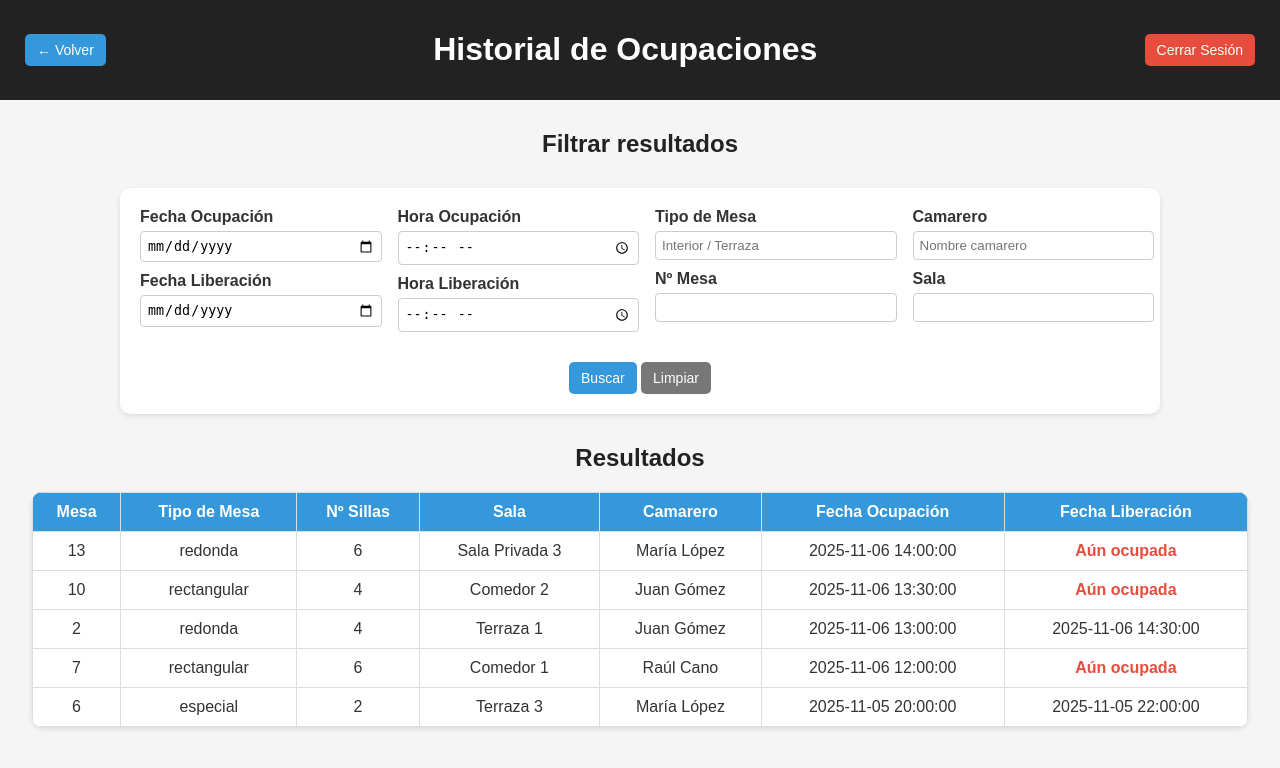
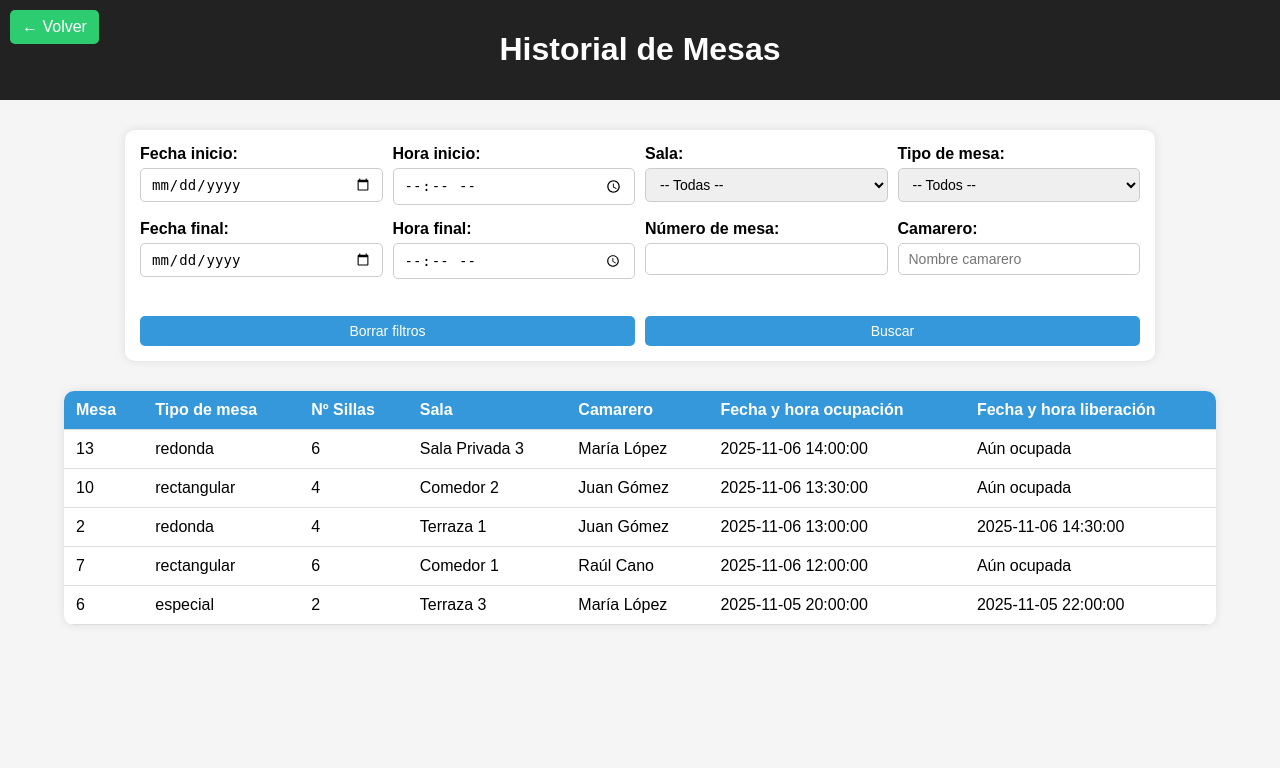
Before and after one commit to GerardDAW2526/DAW2_PRJ1_G3_COMEYCALLA, a PHP site: page /view/historial.php in a window 1280 px wide. Shown: the top 768 px of the page. Run offline with PHP 8.4, Linux system fonts and the light colour scheme; a user stored in the database is signed in; data comes from the database, SQL or seed files in the repository.

Commit message:
filtros funcionales en el historial

```diff
--- a/css/style.css
+++ b/css/style.css
@@ -1,98 +1,135 @@
-/* =====================
-   ESTRUCTURA GENERAL
-   ===================== */
+/* =========================
+   General
+   ========================= */
 body {
     font-family: Arial, sans-serif;
+    background-color: #f5f5f5;
     margin: 0;
     padding: 0;
-    background: #f5f5f5;
-    color: #333;
 }
 
-h1, h2 {
+header, footer {
+    background-color: #222;
+    color: white;
     text-align: center;
+    padding: 10px 0;
 }
 
-.main-title {
-    text-align: center;
-    margin-top: 30px;
-    color: #222;
-}
-
-/* =====================
-   HEADER GENERAL
-   ===================== */
+/* =========================
+   Header con botones y título centrado
+   ========================= */
 .header-flex {
     display: flex;
     justify-content: space-between;
     align-items: center;
-    background-color: #222;
-    color: white;
     padding: 10px 20px;
+    position: relative;
 }
 
-.header-left form,
-.header-right form {
-    display: inline-block;
-    margin-left: 5px;
-    margin-right: 5px;
+/* Botón volver a la izquierda */
+.header-left {
+    display: flex;
+    justify-content: flex-start;
+    flex: 1;
 }
 
-/* =====================
-   BOTONES
-   ===================== */
-.btn-volver,
-.btn-buscar,
-.btn-cerrar-sesion,
-.btn-primario,
-.btn-secundario {
+/* Botones y nombre usuario a la derecha */
+.header-right {
+    display: flex;
+    align-items: center;
+    gap: 10px;
+}
+
+/* Título centrado */
+.header-flex h1 {
+    position: absolute;
+    left: 50%;
+    transform: translateX(-50%);
+    margin: 0;
+    font-size: 24px;
+}
+
+/* =========================
+   Botón volver
+   ========================= */
+.btn-volver {
+    display: inline-block;
+    margin: 0;
+    padding: 8px 12px;
+    background-color: #2ecc71;
+    color: white;
+    text-decoration: none;
+    border-radius: 5px;
+    cursor: pointer;
+}
+
+.btn-volver:hover {
+    background-color: #27ae60;
+}
+
+/* =========================
+   Botón buscar (lupa)
+   ========================= */
+.btn-buscar {
+    display: inline-block;
+    padding: 8px 12px;
     background-color: #3498db;
     color: white;
     border: none;
-    padding: 8px 12px;
     border-radius: 5px;
     cursor: pointer;
-    font-size: 14px;
-    transition: 0.3s;
-    text-decoration: none;
+    font-size: 16px;
 }
 
-.btn-cerrar-sesion {
-    background-color: #e74c3c;
+.btn-buscar:hover {
+    background-color: #2980b9;
 }
 
-.btn-secundario {
-    background-color: #777;
+/* =========================
+   Botón cerrar sesión
+   ========================= */
+.btn-cerrar-sesion {
+    display: inline-block;
+    padding: 8px 12px;
+    background-color: #e74c3c;
+    color: white;
+    border: none;
+    border-radius: 5px;
+    cursor: pointer;
 }
 
-.btn-volver:hover,
-.btn-buscar:hover,
-.btn-cerrar-sesion:hover,
-.btn-primario:hover,
-.btn-secundario:hover {
-    opacity: 0.8;
+.btn-cerrar-sesion:hover {
+    background-color: #c0392b;
 }
 
-/* =====================
-   CONTENEDOR DE MESAS
-   ===================== */
+/* =========================
+   Nombre del usuario logueado
+   ========================= */
+.user-name {
+    font-weight: bold;
+    color: #fff;
+}
+
+/* =========================
+   Mesas (panel/sala)
+   ========================= */
 .mesas-container {
     display: flex;
     flex-wrap: wrap;
     justify-content: center;
-    gap: 15px;
     margin: 40px auto;
-    max-width: 900px;
+    gap: 20px;
+    max-width: 800px;
 }
 
 .mesa-btn {
-    width: 150px;
-    height: 100px;
-    font-size: 15px;
+    width: 140px;
+    height: 120px;
     border: none;
-    border-radius: 10px;
+    border-radius: 12px;
     cursor: pointer;
     color: white;
+    font-size: 16px;
     transition: 0.3s;
 }
 
@@ -105,64 +142,72 @@ h1, h2 {
 }
 
 .mesa-btn:hover {
-    opacity: 0.9;
+    opacity: 0.8;
 }
 
-/* =====================
-   FORMULARIO DE FILTROS
-   ===================== */
-.filtros-form {
-    background-color: white;
-    padding: 20px;
-    border-radius: 10px;
+/* =========================
+   Formularios filtros historial
+   ========================= */
+.form-filtros {
+    display: grid;
+    grid-template-columns: repeat(4, 1fr);
+    gap: 15px 10px;
     margin: 30px auto;
     max-width: 1000px;
-    box-shadow: 0 2px 5px rgba(0,0,0,0.1);
+    padding: 15px;
+    background: #fff;
+    border-radius: 10px;
+    box-shadow: 0 0 10px rgba(0,0,0,0.1);
 }
 
-.filtros-grid {
-    display: grid;
-    grid-template-columns: repeat(4, 1fr);
-    gap: 15px 30px;
+.form-filtros label {
+    display: block;
+    font-weight: bold;
+    margin-bottom: 5px;
 }
 
-.filtro-col label {
-    display: block;
-    margin-bottom: 5px;
-    font-weight: bold;
+.form-filtros input,
+.form-filtros select,
+.form-filtros button {
+    width: 100%;
+    padding: 7px 10px;
+    border: 1px solid #ccc;
+    border-radius: 5px;
+    box-sizing: border-box;
+    font-size: 14px;
 }
 
-.filtro-col input {
-    width: 100%;
-    padding: 6px;
-    margin-bottom: 10px;
-    border: 1px solid #ccc;
-    border-radius: 4px;
+.form-filtros button {
+    background-color: #3498db;
+    color: white;
+    border: none;
+    cursor: pointer;
+    margin-top: 22px;
+    transition: 0.3s;
 }
 
-.filtros-botonera {
-    text-align: center;
-    margin-top: 20px;
+.form-filtros button:hover {
+    background-color: #2980b9;
 }
 
-/* =====================
-   TABLA HISTORIAL
-   ===================== */
+/* =========================
+   Tabla historial
+   ========================= */
 .tabla-historial {
-    width: 95%;
-    margin: 20px auto 50px;
+    width: 90%;
+    margin: 20px auto 40px auto;
     border-collapse: collapse;
-    background: white;
+    background: #fff;
     border-radius: 10px;
     overflow: hidden;
-    box-shadow: 0 2px 5px rgba(0,0,0,0.1);
+    box-shadow: 0 0 10px rgba(0,0,0,0.1);
 }
 
 .tabla-historial th,
 .tabla-historial td {
-    border: 1px solid #ddd;
-    padding: 10px;
-    text-align: center;
+    padding: 10px 12px;
+    text-align: left;
+    border-bottom: 1px solid #ddd;
 }
 
 .tabla-historial th {
@@ -170,65 +215,21 @@ h1, h2 {
     color: white;
 }
 
-.sin-resultados {
-    text-align: center;
-    color: #777;
-    font-style: italic;
-    padding: 20px;
+.tabla-historial tr:hover {
+    background-color: #f2f2f2;
 }
 
-/* Estado de ocupación */
-.ocupada {
-    color: #e74c3c;
-    font-weight: bold;
+/* =========================
+   Ajuste responsive
+   ========================= */
+@media screen and (max-width: 900px) {
+    .form-filtros {
+        grid-template-columns: repeat(2, 1fr);
+    }
 }
 
-/* =====================
-   LOGIN / REGISTRO
-   ===================== */
-.login-container,
-.register-container {
-    background: white;
-    max-width: 400px;
-    margin: 60px auto;
-    padding: 30px;
-    border-radius: 10px;
-    box-shadow: 0 2px 8px rgba(0,0,0,0.1);
+@media screen and (max-width: 600px) {
+    .form-filtros {
+        grid-template-columns: 1fr;
+    }
 }
-
-.login-container input,
-.register-container input {
-    width: 100%;
-    padding: 10px;
-    margin: 8px 0;
-    border: 1px solid #ccc;
-    border-radius: 5px;
-}
-
-.login-container button,
-.register-container button {
-    width: 100%;
-    padding: 10px;
-    background-color: #3498db;
-    color: white;
-    border: none;
-    border-radius: 5px;
-    font-size: 16px;
-    cursor: pointer;
-}
-
-.login-container button:hover,
-.register-container button:hover {
-    opacity: 0.9;
-}
-
-/* =====================
-   OTROS
-   ===================== */
-a {
-    color: #3498db;
-}
-
-a:hover {
-    text-decoration: underline;
-}
--- a/view/historial.php
+++ b/view/historial.php
@@ -1,52 +1,68 @@
 <?php
-require_once './../conexion/conexion.php';
 session_start();
-
-if(!isset($_SESSION['id_usuario'])){
+if (!isset($_SESSION['id_usuario'])) {
     header("Location: ../login.php");
     exit;
 }
 
-// Variables de filtros
+require_once './../conexion/conexion.php';
+
+// Obtener todas las salas para el select
+$stmt_salas = $conn->query("SELECT id_sala, nombre_sala FROM tbl_salas ORDER BY id_sala");
+$salas_disponibles = $stmt_salas->fetchAll(PDO::FETCH_ASSOC);
+
+// Inicializamos filtros
 $filtros = [];
-$where = [];
+$params = [];
 
-// Campos de filtro
-if (!empty($_GET['fecha_ocupacion'])) {
-    $where[] = "DATE(o.fecha_ocupacion) = :fecha_ocupacion";
-    $filtros[':fecha_ocupacion'] = $_GET['fecha_ocupacion'];
-}
-if (!empty($_GET['fecha_liberacion'])) {
-    $where[] = "DATE(o.fecha_liberacion) = :fecha_liberacion";
-    $filtros[':fecha_liberacion'] = $_GET['fecha_liberacion'];
-}
-if (!empty($_GET['hora_ocupacion'])) {
-    $where[] = "TIME(o.fecha_ocupacion) = :hora_ocupacion";
-    $filtros[':hora_ocupacion'] = $_GET['hora_ocupacion'];
-}
-if (!empty($_GET['hora_liberacion'])) {
-    $where[] = "TIME(o.fecha_liberacion) = :hora_liberacion";
-    $filtros[':hora_liberacion'] = $_GET['hora_liberacion'];
-}
-if (!empty($_GET['tipo_mesa'])) {
-    $where[] = "m.tipo_mesa = :tipo_mesa";
-    $filtros[':tipo_mesa'] = $_GET['tipo_mesa'];
-}
-if (!empty($_GET['num_mesa'])) {
-    $where[] = "m.id_mesa = :num_mesa";
-    $filtros[':num_mesa'] = $_GET['num_mesa'];
-}
-if (!empty($_GET['sala'])) {
-    $where[] = "s.id_sala = :sala";
-    $filtros[':sala'] = $_GET['sala'];
-}
-if (!empty($_GET['camarero'])) {
-    $where[] = "u.nombre_completo LIKE :camarero";
-    $filtros[':camarero'] = "%".$_GET['camarero']."%";
+// Filtrado si se envía formulario
+if ($_SERVER['REQUEST_METHOD'] === 'GET' && isset($_GET['buscar'])) {
+
+    // Fecha desde y hasta
+    if (!empty($_GET['fecha_desde']) && !empty($_GET['fecha_hasta'])) {
+        $filtros[] = "fecha_ocupacion BETWEEN :fecha_desde AND :fecha_hasta";
+        $params[':fecha_desde'] = $_GET['fecha_desde'] . " 00:00:00";
+        $params[':fecha_hasta'] = $_GET['fecha_hasta'] . " 23:59:59";
     }
 
-$sql = "
-SELECT
+    // Hora desde y hasta (solo si hay fecha seleccionada)
+    if (!empty($_GET['hora_desde']) && !empty($_GET['hora_hasta'])) {
+        if (empty($_GET['fecha_desde']) || empty($_GET['fecha_hasta'])) {
+            echo "<script>alert('Debes seleccionar un rango de fechas para filtrar por horas');</script>";
+        } else {
+            $filtros[] = "TIME(fecha_ocupacion) BETWEEN :hora_desde AND :hora_hasta";
+            $params[':hora_desde'] = $_GET['hora_desde'];
+            $params[':hora_hasta'] = $_GET['hora_hasta'];
+        }
+    }
+
+    // Camarero
+    if (!empty($_GET['camarero'])) {
+        $filtros[] = "u.nombre_completo LIKE :camarero";
+        $params[':camarero'] = "%" . $_GET['camarero'] . "%";
+    }
+
+    // Tipo de mesa
+    if (!empty($_GET['tipo_mesa'])) {
+        $filtros[] = "m.tipo_mesa = :tipo_mesa";
+        $params[':tipo_mesa'] = $_GET['tipo_mesa'];
+    }
+
+    // Número de mesa
+    if (!empty($_GET['num_mesa'])) {
+        $filtros[] = "m.id_mesa = :num_mesa";
+        $params[':num_mesa'] = $_GET['num_mesa'];
+    }
+
+    // Sala
+    if (!empty($_GET['sala'])) {
+        $filtros[] = "s.id_sala = :sala";
+        $params[':sala'] = $_GET['sala'];
+    }
+}
+
+// Construimos la consulta
+$sql = "SELECT
             m.id_mesa,
             m.tipo_mesa,
             m.num_sillas,
@@ -57,18 +73,17 @@ SELECT
         FROM tbl_ocupaciones o
         INNER JOIN tbl_mesas m ON o.id_mesa = m.id_mesa
         INNER JOIN tbl_salas s ON m.id_sala = s.id_sala
-INNER JOIN tbl_usuarios u ON o.id_usuario = u.id_usuario
-";
+        INNER JOIN tbl_usuarios u ON o.id_usuario = u.id_usuario";
 
-if ($where) {
-    $sql .= " WHERE " . implode(" AND ", $where);
+if (count($filtros) > 0) {
+    $sql .= " WHERE " . implode(" AND ", $filtros);
 }
 
 $sql .= " ORDER BY o.fecha_ocupacion DESC";
 
 $stmt = $conn->prepare($sql);
-$stmt->execute($filtros);
-$historial = $stmt->fetchAll(PDO::FETCH_ASSOC);
+$stmt->execute($params);
+$ocupaciones = $stmt->fetchAll(PDO::FETCH_ASSOC);
 ?>
 <!DOCTYPE html>
 <html lang="es">
@@ -78,99 +93,97 @@ $historial = $stmt->fetchAll(PDO::FETCH_ASSOC);
     <link rel="stylesheet" href="./../css/style.css">
 </head>
 <body>
+<header style="position: relative;">
+    <!-- Botón de volver arriba a la izquierda -->
+    <a href="panel.php" class="btn-volver" style="position:absolute; left:0; top:0; margin:10px;">&#8592; Volver</a>
 
-<header class="header-flex">
-    <div class="header-left">
-        <form action="panel.php" method="get">
-            <button type="submit" class="btn-volver">&#8592; Volver</button>
-        </form>
+    <h1 style="text-align:center;">Historial de Mesas</h1>
+</header>
+<main>
+    <form method="get" class="form-filtros">
+        <!-- Fila 1 -->
+        <div class="filtro-col">
+            <label>Fecha inicio:</label>
+            <input type="date" name="fecha_desde" value="<?= htmlspecialchars($_GET['fecha_desde'] ?? '') ?>">
+        </div>
+        <div class="filtro-col">
+            <label>Hora inicio:</label>
+            <input type="time" name="hora_desde" value="<?= htmlspecialchars($_GET['hora_desde'] ?? '') ?>">
+        </div>
+        <div class="filtro-col">
+            <label>Sala:</label>
+            <select name="sala">
+                <option value="">-- Todas --</option>
+                <?php foreach($salas_disponibles as $sala_option): ?>
+                    <option value="<?= $sala_option['id_sala'] ?>" <?= (isset($_GET['sala']) && $_GET['sala']==$sala_option['id_sala']) ? 'selected' : '' ?>>
+                        <?= htmlspecialchars($sala_option['nombre_sala']) ?>
+                    </option>
+                <?php endforeach; ?>
+            </select>
+        </div>
+        <div class="filtro-col">
+            <label>Tipo de mesa:</label>
+            <select name="tipo_mesa">
+                <option value="">-- Todos --</option>
+                <option value="cuadrada" <?= (isset($_GET['tipo_mesa']) && $_GET['tipo_mesa']=='cuadrada') ? 'selected':'' ?>>Cuadrada</option>
+                <option value="rectangular" <?= (isset($_GET['tipo_mesa']) && $_GET['tipo_mesa']=='rectangular') ? 'selected':'' ?>>Rectangular</option>
+                <option value="redonda" <?= (isset($_GET['tipo_mesa']) && $_GET['tipo_mesa']=='redonda') ? 'selected':'' ?>>Redonda</option>
+                <option value="especial" <?= (isset($_GET['tipo_mesa']) && $_GET['tipo_mesa']=='especial') ? 'selected':'' ?>>Especial</option>
+            </select>
         </div>
 
-    <h1>Historial de Ocupaciones</h1>
-
-    <div class="header-right">
-        <form action="../logout.php" method="post">
-            <button type="submit" class="btn-cerrar-sesion">Cerrar Sesión</button>
-        </form>
+        <!-- Fila 2 -->
+        <div class="filtro-col">
+            <label>Fecha final:</label>
+            <input type="date" name="fecha_hasta" value="<?= htmlspecialchars($_GET['fecha_hasta'] ?? '') ?>">
         </div>
-</header>
-
-<main>
-    <h2 class="main-title">Filtrar resultados</h2>
-
-    <form method="get" class="filtros-form">
-        <div class="filtros-grid">
-
-            <!-- Fechas -->
         <div class="filtro-col">
-                <label>Fecha Ocupación</label>
-                <input type="date" name="fecha_ocupacion" value="<?= htmlspecialchars($_GET['fecha_ocupacion'] ?? '') ?>">
-                <label>Fecha Liberación</label>
-                <input type="date" name="fecha_liberacion" value="<?= htmlspecialchars($_GET['fecha_liberacion'] ?? '') ?>">
+            <label>Hora final:</label>
+            <input type="time" name="hora_hasta" value="<?= htmlspecialchars($_GET['hora_hasta'] ?? '') ?>">
+        </div>
+        <div class="filtro-col">
+            <label>Número de mesa:</label>
+            <input type="number" name="num_mesa" min="1" value="<?= htmlspecialchars($_GET['num_mesa'] ?? '') ?>">
+        </div>
+        <div class="filtro-col">
+            <label>Camarero:</label>
+            <input type="text" name="camarero" placeholder="Nombre camarero" value="<?= htmlspecialchars($_GET['camarero'] ?? '') ?>">
         </div>
 
-            <!-- Horas -->
-            <div class="filtro-col">
-                <label>Hora Ocupación</label>
-                <input type="time" name="hora_ocupacion" value="<?= htmlspecialchars($_GET['hora_ocupacion'] ?? '') ?>">
-                <label>Hora Liberación</label>
-                <input type="time" name="hora_liberacion" value="<?= htmlspecialchars($_GET['hora_liberacion'] ?? '') ?>">
-            </div>
-
-            <!-- Mesas -->
-            <div class="filtro-col">
-                <label>Tipo de Mesa</label>
-                <input type="text" name="tipo_mesa" placeholder="Interior / Terraza" value="<?= htmlspecialchars($_GET['tipo_mesa'] ?? '') ?>">
-                <label>Nº Mesa</label>
-                <input type="number" name="num_mesa" min="1" value="<?= htmlspecialchars($_GET['num_mesa'] ?? '') ?>">
-            </div>
-
-            <!-- Camarero y Sala -->
-            <div class="filtro-col">
-                <label>Camarero</label>
-                <input type="text" name="camarero" placeholder="Nombre camarero" value="<?= htmlspecialchars($_GET['camarero'] ?? '') ?>">
-                <label>Sala</label>
-                <input type="number" name="sala" min="1" value="<?= htmlspecialchars($_GET['sala'] ?? '') ?>">
-            </div>
-        </div>
-
-        <div class="filtros-botonera">
-            <button type="submit" class="btn-primario">Buscar</button>
-            <a href="historial.php" class="btn-secundario">Limpiar</a>
+        <!-- Botones invertidos ocupando todo el ancho -->
+        <div class="filtro-botones" style="grid-column:1/-1; display:flex; gap:10px;">
+            <button type="submit" name="borrar" style="flex:1;">Borrar filtros</button>
+            <button type="submit" name="buscar" style="flex:1;">Buscar</button>
         </div>
     </form>
-
-    <h2 class="main-title">Resultados</h2>
 
     <table class="tabla-historial">
         <thead>
             <tr>
                 <th>Mesa</th>
-                <th>Tipo de Mesa</th>
+                <th>Tipo de mesa</th>
                 <th>Nº Sillas</th>
                 <th>Sala</th>
                 <th>Camarero</th>
-                <th>Fecha Ocupación</th>
-                <th>Fecha Liberación</th>
+                <th>Fecha y hora ocupación</th>
+                <th>Fecha y hora liberación</th>
             </tr>
         </thead>
         <tbody>
-            <?php if(count($historial) > 0): ?>
-                <?php foreach($historial as $fila): ?>
+            <?php if(count($ocupaciones) === 0): ?>
+                <tr><td colspan="7" style="text-align:center;">No se encontraron registros</td></tr>
+            <?php else: ?>
+                <?php foreach($ocupaciones as $o): ?>
                     <tr>
-                        <td><?= htmlspecialchars($fila['id_mesa']) ?></td>
-                        <td><?= htmlspecialchars($fila['tipo_mesa']) ?></td>
-                        <td><?= htmlspecialchars($fila['num_sillas']) ?></td>
-                        <td><?= htmlspecialchars($fila['nombre_sala']) ?></td>
-                        <td><?= htmlspecialchars($fila['camarero']) ?></td>
-                        <td><?= htmlspecialchars($fila['fecha_ocupacion']) ?></td>
-                        <td>
-                            <?= $fila['fecha_liberacion'] ? htmlspecialchars($fila['fecha_liberacion']) : '<span class="ocupada">Aún ocupada</span>' ?>
-                        </td>
+                        <td><?= htmlspecialchars($o['id_mesa']) ?></td>
+                        <td><?= htmlspecialchars($o['tipo_mesa']) ?></td>
+                        <td><?= htmlspecialchars($o['num_sillas']) ?></td>
+                        <td><?= htmlspecialchars($o['nombre_sala']) ?></td>
+                        <td><?= htmlspecialchars($o['camarero']) ?></td>
+                        <td><?= htmlspecialchars($o['fecha_ocupacion']) ?></td>
+                        <td><?= $o['fecha_liberacion'] ?? 'Aún ocupada' ?></td>
                     </tr>
                 <?php endforeach; ?>
-            <?php else: ?>
-                <tr><td colspan="7" class="sin-resultados">No se encontraron resultados.</td></tr>
             <?php endif; ?>
         </tbody>
     </table>
```
Also changed, not shown: view/liberar_mesa.php (+14 -11 lines), view/ocupar_mesa.php (+12 -11 lines), view/panel.php (+8 -1 lines), view/sala.php (+13 -2 lines). Lines whose indentation alone changed are shown as unchanged.
